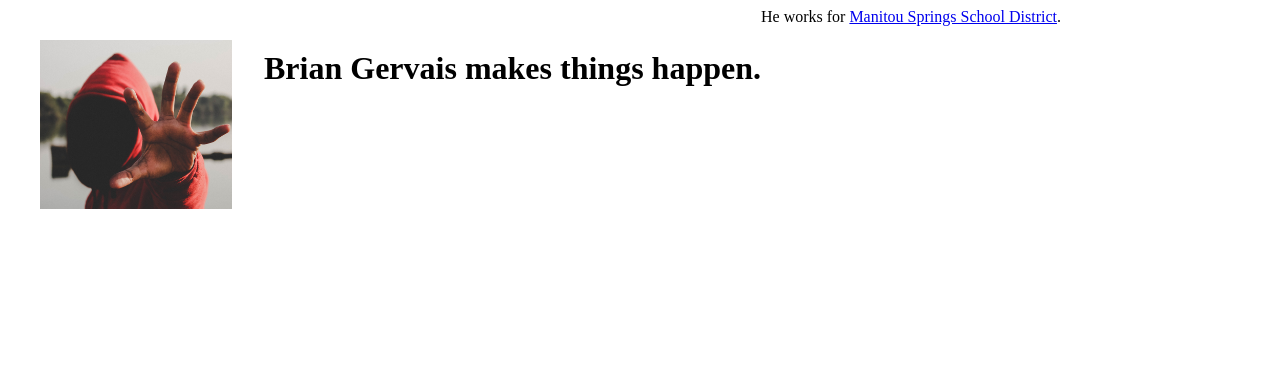
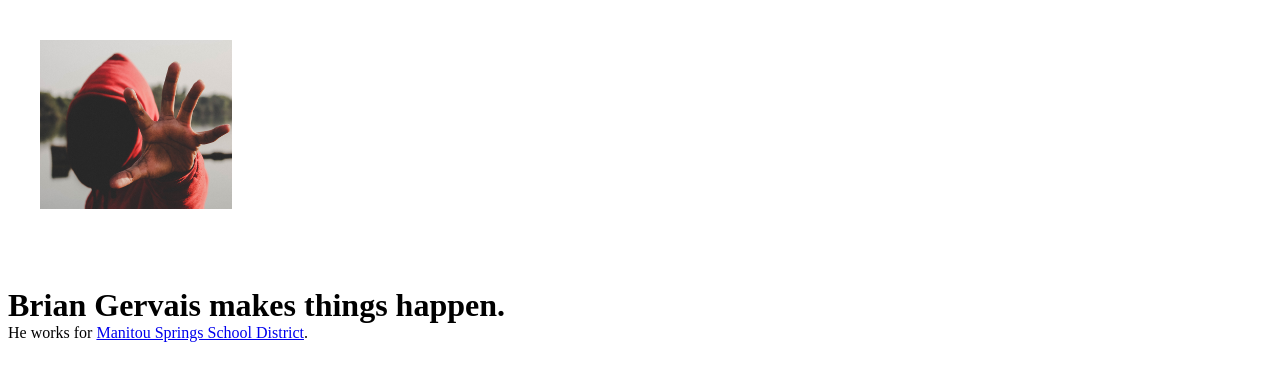
Before and after one commit to briangervais/briangervais, a plain HTML site: page index.html in a window 1280 px wide. Drawn offline with Linux system fonts and the light colour scheme.

Commit message:
Update index.html

```diff
--- a/index.html
+++ b/index.html
@@ -10,7 +10,7 @@ body {
       padding-top: 2.6rem;
   }
 
-  div {
+  .container {
     display: flex;
     flex-direction: column;
   }
@@ -37,7 +37,7 @@ body {
 
 <div>
   <img src="/feature_sm.jpg">
-  <div>
+  <div class="container">
     <h1>Brian Gervais makes things happen.</h1>
     <p>He works for <a href="http://www.mssd14.org">Manitou Springs School District</a>.</p>
   </div>
```
